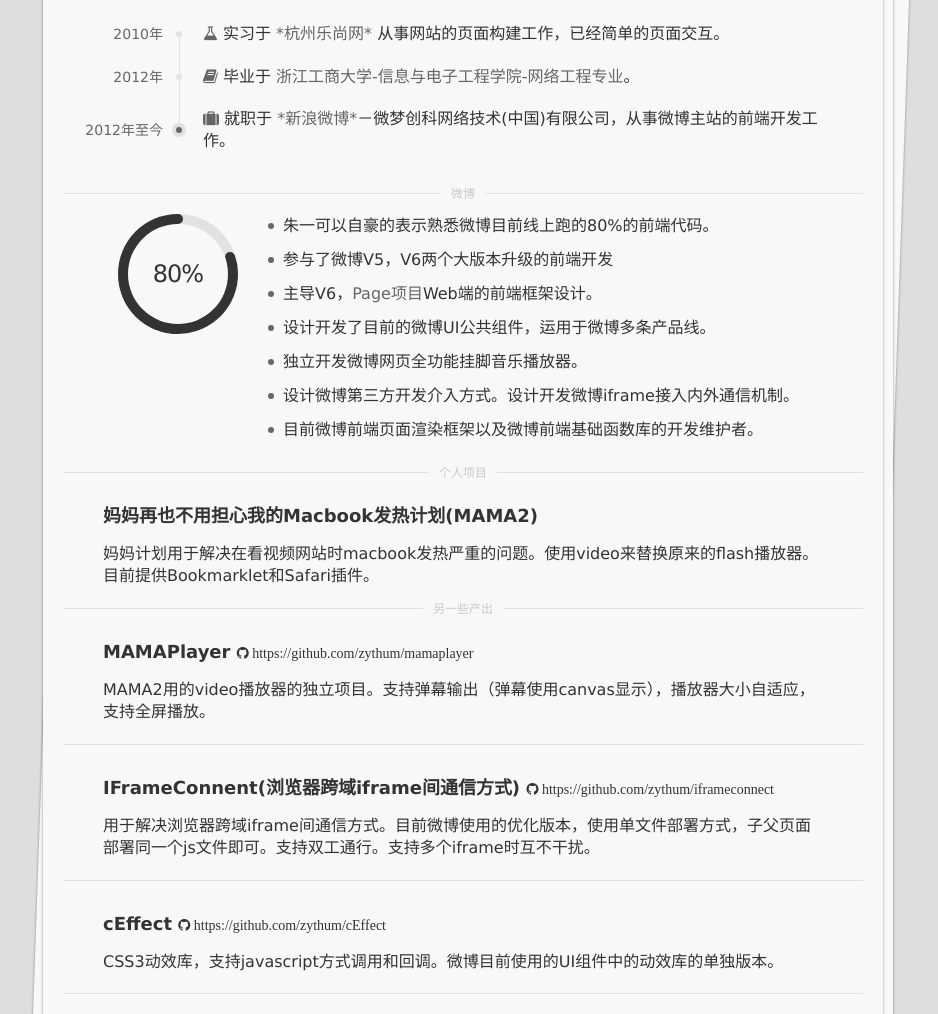
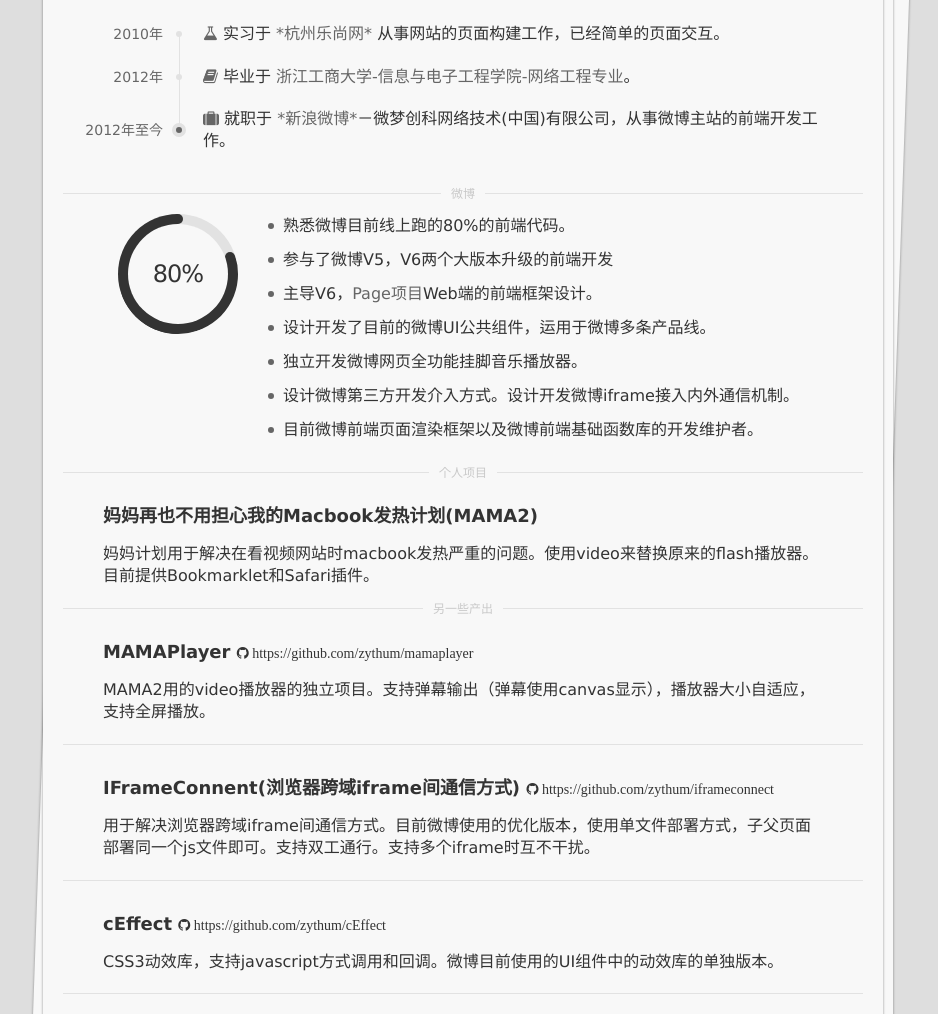
Before and after one commit to zythum/resume, a plain HTML site: page index.html in a window 1280 px wide. Shown: the part 687-1701 px from the top of the page, without its empty margins (177-1115 px from the left). Drawn offline with Linux system fonts and the light colour scheme; grey boxes are pictures that could not be loaded.

Commit message:
修改文字

```diff
--- a/index.html
+++ b/index.html
@@ -68,7 +68,7 @@
 				</div>
 				<div class="group-ctnt">
           <ol>
-            <li>朱一可以自豪的表示熟悉微博目前线上跑的80%的前端代码。</li>
+            <li>熟悉微博目前线上跑的80%的前端代码。</li>
             <li>参与了微博V5，V6两个大版本升级的前端开发</li>
             <li>主导V6，<a class="text-link" href="http://www.zhihu.com/question/21032737">Page项目</a>Web端的前端框架设计。</li>
             <li>设计开发了目前的微博UI公共组件，运用于微博多条产品线。</li>
```
Also changed, not shown: stylesheets/screen.css (+60 -60 lines).
